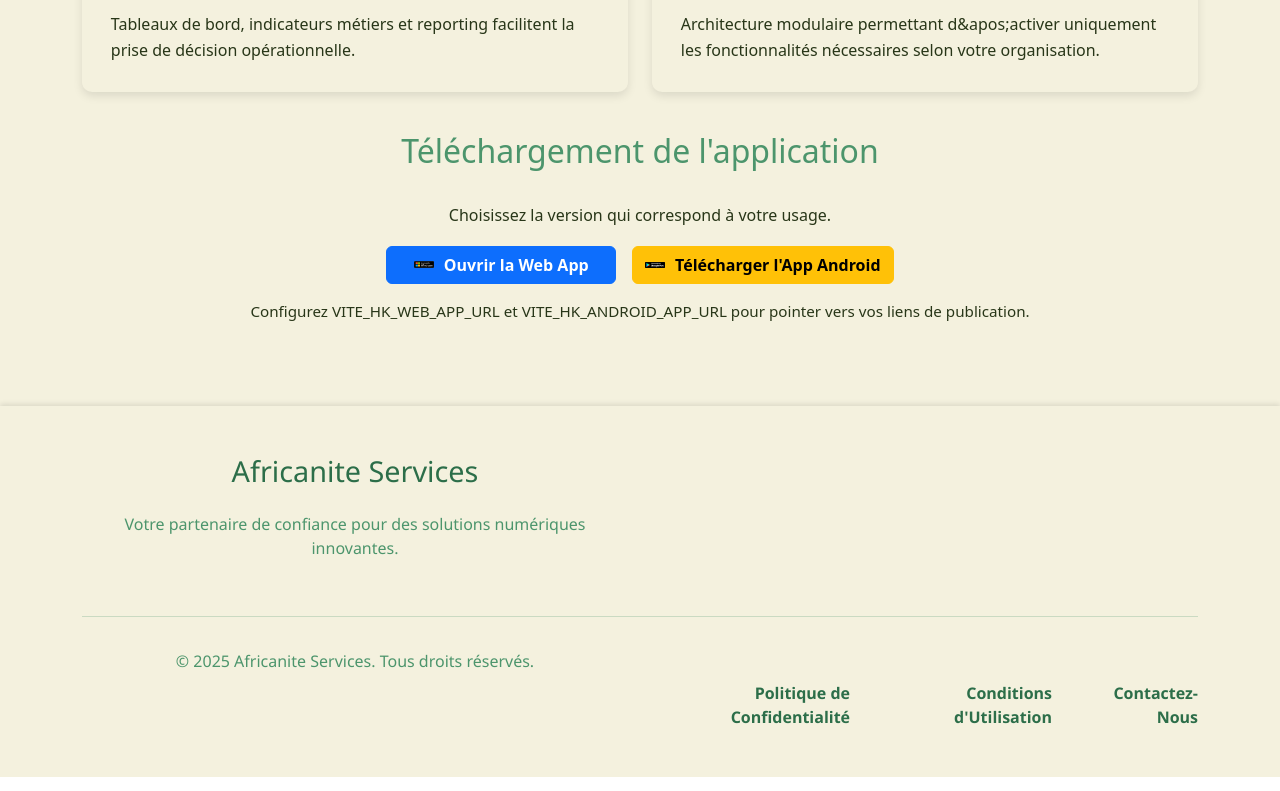
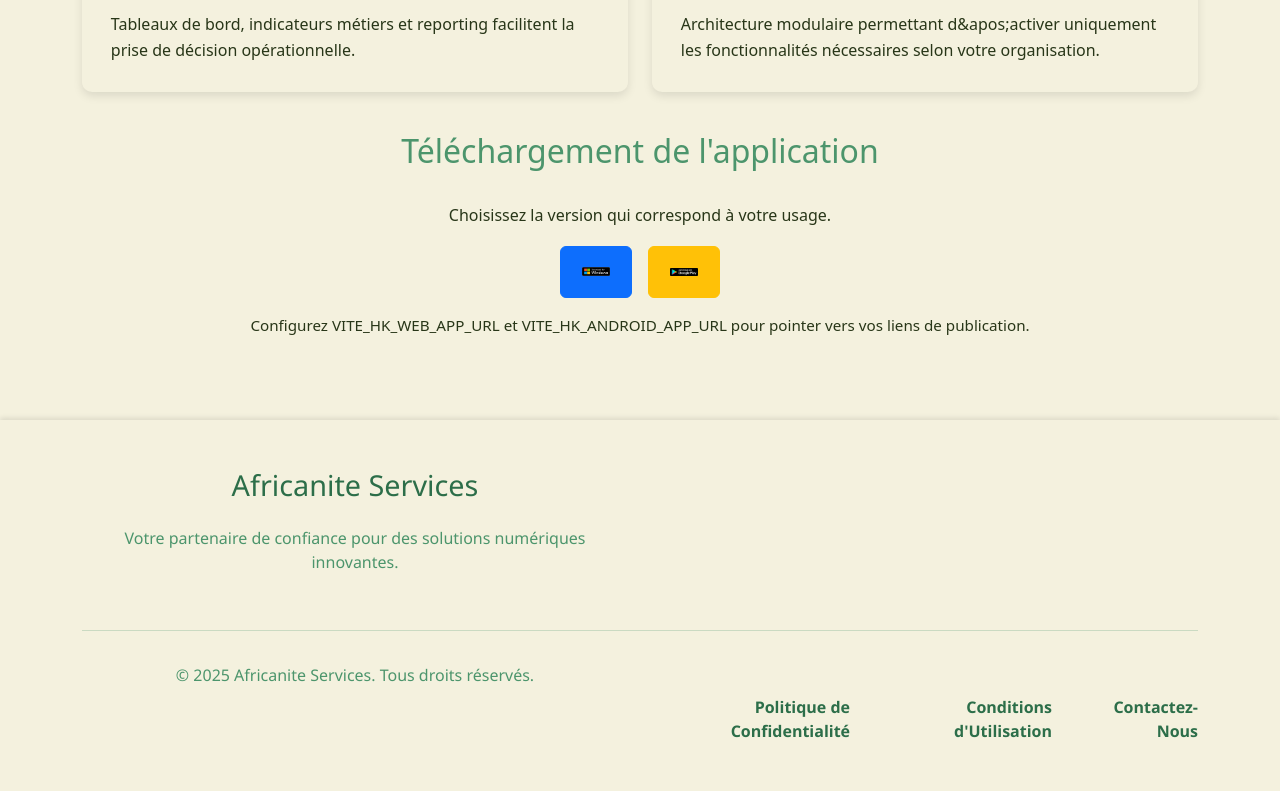
Before and after one commit to kandyfoma/africanite-services, a React (Vite) app in the folder africanite/: page /hk-management-system in a window 1280 px wide. Shown: the part 1186-1977 px from the top of the page. Built offline with nearby package versions, Linux system fonts and the light colour scheme; no server answers.

Commit message:
feat: Update HKManagementSystem component styles for download buttons and logos

```diff
--- a/africanite/src/components/HKManagementSystem.jsx
+++ b/africanite/src/components/HKManagementSystem.jsx
@@ -117,25 +117,27 @@
                     <div className="hk-download-buttons">
                         <Button
                             variant="primary"
-                            className="hk-download-btn"
+                            className="hk-download-btn hk-logo-only"
                             as="a"
                             href={webAppUrl}
                             target="_blank"
                             rel="noopener noreferrer"
+                            aria-label="Ouvrir la Web App"
+                            title="Ouvrir la Web App"
                         >
                             <img src={windowsLogo} alt="Windows" className="hk-store-logo" />
-                            Ouvrir la Web App
                         </Button>
                         <Button
                             variant="warning"
-                            className="hk-download-btn"
+                            className="hk-download-btn hk-logo-only"
                             as="a"
                             href={androidAppUrl}
                             target="_blank"
                             rel="noopener noreferrer"
+                            aria-label="Télécharger l'App Android"
+                            title="Télécharger l'App Android"
                         >
                             <img src={googlePlayLogo} alt="Google Play" className="hk-store-logo" />
-                            Télécharger l&apos;App Android
                         </Button>
                     </div>
                     <p className="hk-download-note">
--- a/africanite/src/styles/HKManagementSystem.css
+++ b/africanite/src/styles/HKManagementSystem.css
@@ -73,9 +73,16 @@
     font-weight: 600;
 }
 
+.hk-logo-only {
+    min-width: 72px;
+    width: 72px;
+    height: 52px;
+    padding: 0;
+}
+
 .hk-store-logo {
-    width: 20px;
-    height: 20px;
+    width: 28px;
+    height: 28px;
     object-fit: contain;
 }
 
```
